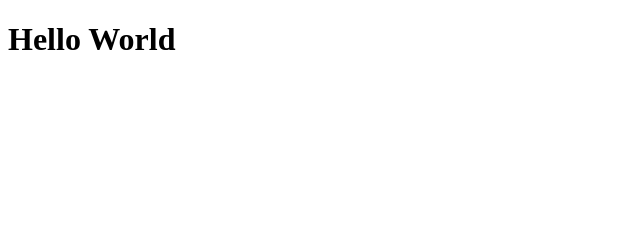
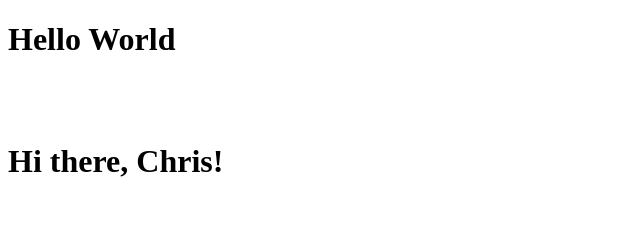
Before and after one commit to chris84ge/codeSandbox, a React app: page / in a window 1280 px wide. Shown: the whole page, without its empty margins (0-640 px from the left). Built offline with nearby package versions, Linux system fonts and the light colour scheme.

Commit message:
added props

```diff
--- a/public/index.html
+++ b/public/index.html
@@ -29,6 +29,7 @@
 	</noscript>
 	<div id="root"></div>
   <div id="row1"></div>
+  <div id="row2"></div>
 	<!--
       This HTML file is a template.
       If you open it directly in the browser, you will see an empty page.
--- a/src/index.js
+++ b/src/index.js
@@ -8,4 +8,11 @@ class MyComp extends React.Component {
   }
 }
 
+class Greeting extends React.Component {
+  render() {
+    return <h1>Hi there, {this.props.name}!</h1>;
+  }
+}
+
 ReactDOM.render(<MyComp />, document.getElementById("row1"));
+ReactDOM.render(<Greeting name="Chris" />, document.getElementById("row2"));
--- a/src/styles.css
+++ b/src/styles.css
@@ -4,6 +4,11 @@
 }
 
 #row1 {
-  height: 200px;
+  height: 100px;
   width: 100%;
 }
+
+#row2 {
+  height: 100px;
+  width: 100%;
+}
```
